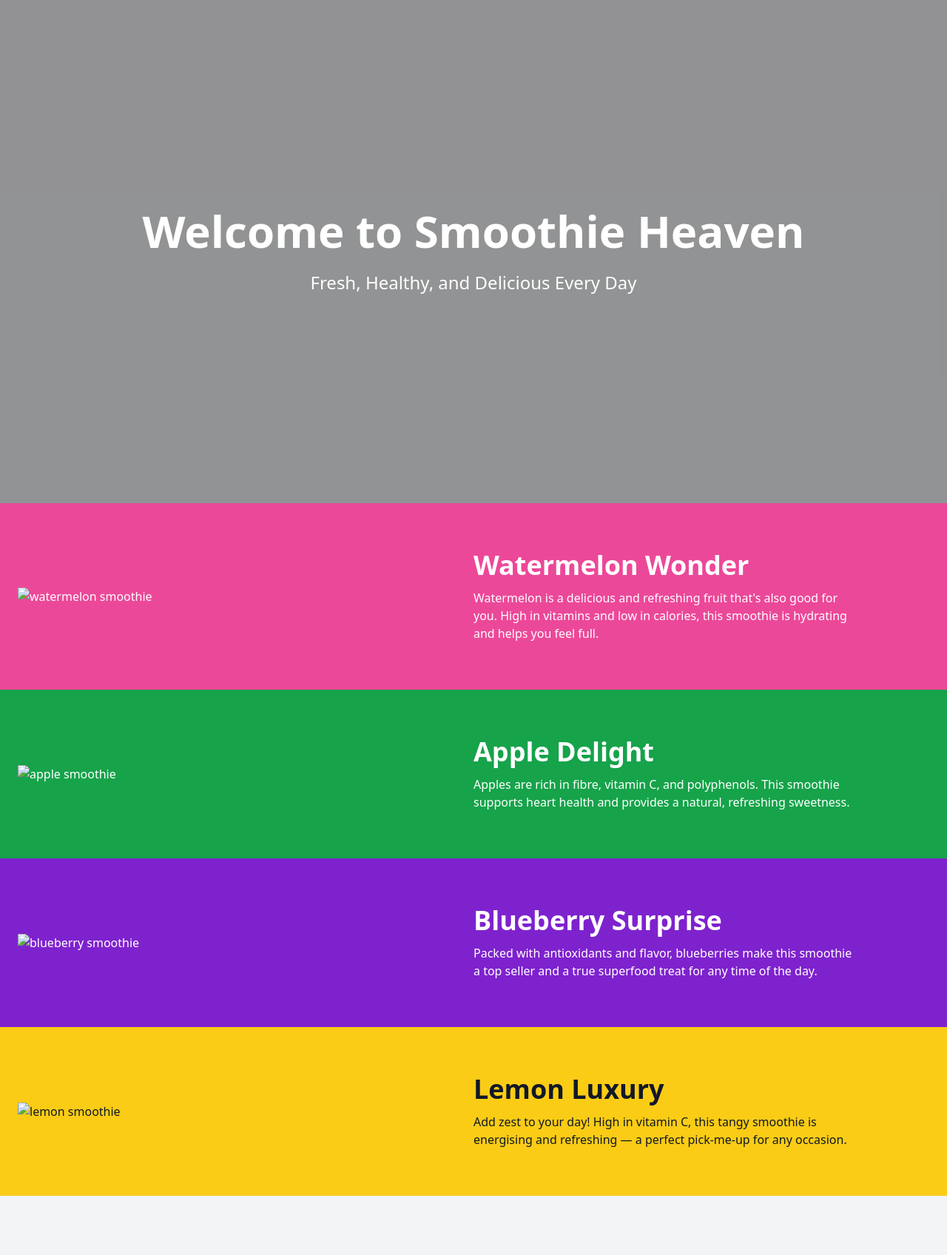
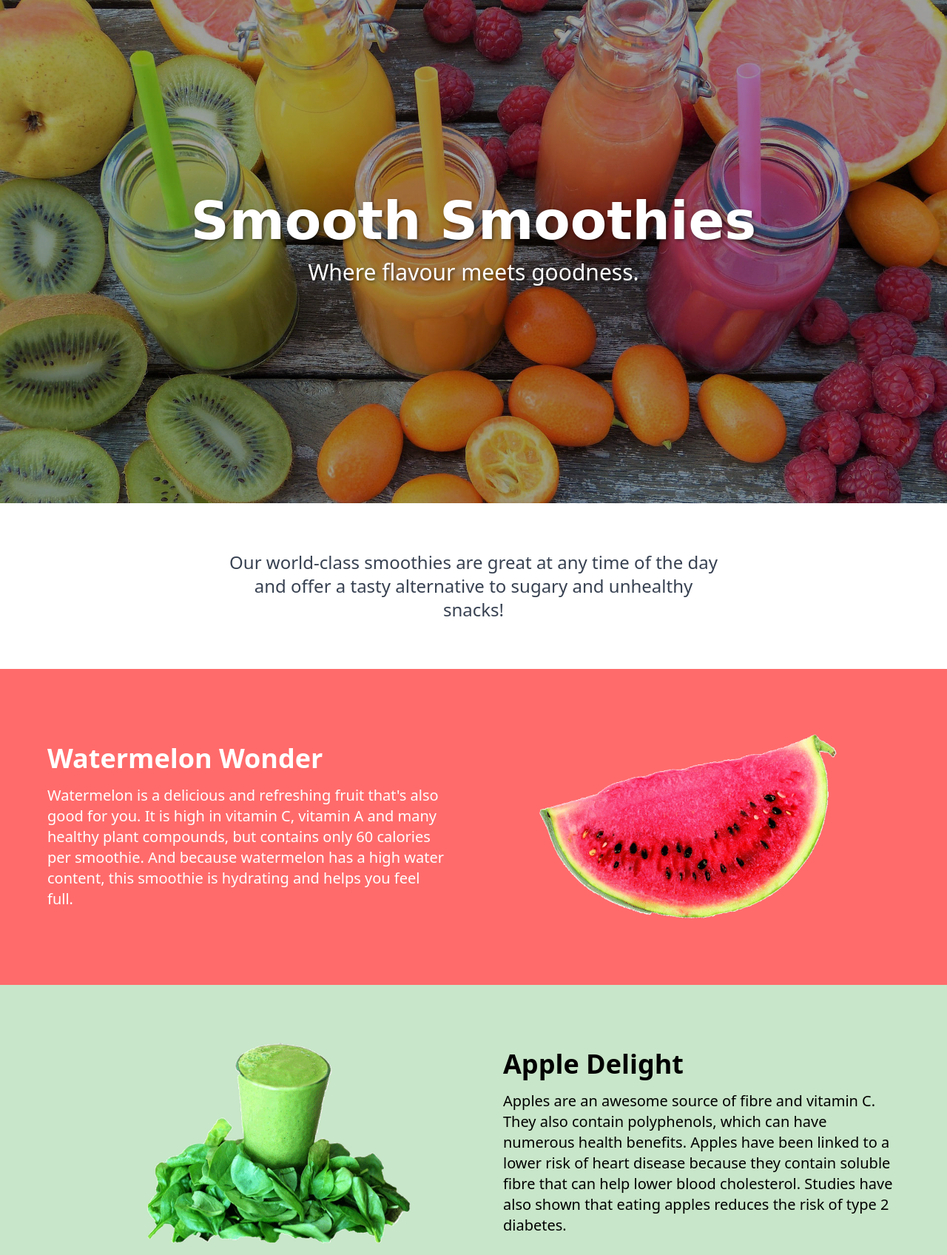
Before and after one commit to LucasMaranho21/LucasMaranho21.github.io, a plain HTML site: page portfolio/smoothies/index.html in a window 1280 px wide. Shown: the top 1696 px of the page at 74% size. Before the commit the page ends 1616 px from the top, so only its background shows below. Drawn offline with nearby package versions, Linux system fonts and the light colour scheme; a web font is replaced by a local one.

Commit message:
Add files via upload

```diff
--- /dev/null
+++ b/portfolio/smoothies/assets/css/custom.css
@@ -0,0 +1,32 @@
+
+.section-selector-1 > p { color: var(--purple-800) }
+.section-selector-2 { background-color: var(--pink-200) }
+.section-selector-2 h2 { color: var(--red-700) }
+.section-selector-3 { background-color: var(--green-200) }
+.section-selector-3 h2 { color: var(--green-700) }
+.section-selector-4 { background-color: var(--purple-800) }
+.section-selector-4 h2 { color: var(--white-000) }
+.section-selector-4 .col-text p { color: var(--white-000) }
+.section-selector-5 { background-color: var(--yellow-200) }
+.section-selector-5 h2 { color: var(--yellow-600) }
+
+/* Fonts */
+body { font-family: 'Neucha', cursive; }
+
+header h1 { font-size: var(--font-size-xxxl) }
+header h2 { font-size: var(--font-size-xxl) }
+header h1, header h2 { letter-spacing: -1px }
+
+.section-selector-1 p.bigger-desktop { font-size: var(--font-size-xl) }
+.section-selector-1 p.bigger-mobile  { font-size: var(--font-size-lg) }
+
+.cols-2-half .col-2 h2 {
+    font-size: var(--font-size-xxl);
+}
+
+.cols-2-half .col-2 p {
+    font-size: var(--font-size-md);
+}
+
+.cols-2-half .col-2 h2,
+.cols-2-half .col-2 p { letter-spacing: 1px }
--- a/portfolio/smoothies/index.html
+++ b/portfolio/smoothies/index.html
@@ -2,99 +2,202 @@
 <html lang="en">
 <head>
     <meta charset="UTF-8">
+    <meta http-equiv="X-UA-Compatible" content="IE=edge">
     <meta name="viewport" content="width=device-width, initial-scale=1.0">
-  <title>Smoothie Heaven</title>
+    <title>Smooth Smoothies</title>
+    <meta name="description" content="Dublin's finest smoothie store. Offering tasty alternatives to sugary and unhealthy snacks for busy, on-the-go, on-trend professionals.">
+
+    <!-- Preload large image -->
+    <link rel="preload" href="assets/img/smoothies-hero-image.jpg" as="image">
+
+    <!-- Tailwind CSS via CDN -->
     <script src="https://cdn.tailwindcss.com"></script>
+    <link rel="apple-touch-icon" sizes="180x180" href="assets/css/favicons/apple-touch-icon.png">
+    <link rel="icon" type="image/png" sizes="32x32" href="assets/css/favicons/favicon-32x32.png">
+    <link rel="icon" type="image/png" sizes="16x16" href="assets/css/favicons/favicon-16x16.png">
+    <link rel="manifest" href="assets/css/favicons/site.webmanifest">
+
+    <!-- Google Fonts -->
+    <link rel="preconnect" href="https://fonts.googleapis.com">
+    <link rel="preconnect" href="https://fonts.gstatic.com" crossorigin>
+    <link href="https://fonts.googleapis.com/css2?family=Neucha&display=swap" rel="stylesheet">
+
+    <style>
+        /* Custom styles to preserve original design */
+        .hero-bg {
+            background: linear-gradient(rgba(0,0,0,0.3), rgba(0,0,0,0.3)),
+                        url('assets/img/smoothies-hero-image.jpg');
+            background-size: cover;
+            background-position: center;
+        }
+
+        .text-shadow {
+            text-shadow: 2px 2px 4px rgba(0,0,0,0.5);
+        }
+
+        .hero-bg-footer {
+    background: linear-gradient(rgba(0,0,0,0.3), rgba(0,0,0,0.3)),
+                url('assets/img/smoothies-hero-image.jpg');
+    background-size: cover;
+    background-position: center;
+}
+
+        /* Animation for header text */
+        @keyframes slideUp {
+            from {
+                opacity: 0;
+                transform: translateY(30px);
+            }
+            to {
+                opacity: 1;
+                transform: translateY(0);
+            }
+        }
+
+        .reveal-slide-up-header {
+            animation: slideUp 1s ease-out;
+        }
+
+        /* Custom colors for sections */
+        .section-watermelon {
+            background-color: #ff6b6b;
+            color: white;
+        }
+
+        .section-apple {
+            background-color: #c8e6c9;
+        }
+
+        .section-blueberry {
+            background-color: #bbdefb;
+        }
+
+        .section-lemon {
+            background-color: #fff9c4;
+        }
+
+
+    </style>
+
+	<!-- Begin Inspectlet Asynchronous Code -->
+<script type="text/javascript">
+(function() {
+window.__insp = window.__insp || [];
+__insp.push(['wid', 666118281]);
+var ldinsp = function(){
+if(typeof window.__inspld != "undefined") return; window.__inspld = 1; var insp = document.createElement('script'); insp.type = 'text/javascript'; insp.async = true; insp.id = "inspsync"; insp.src = ('https:' == document.location.protocol ? 'https' : 'http') + '://cdn.inspectlet.com/inspectlet.js?wid=666118281&r=' + Math.floor(new Date().getTime()/3600000); var x = document.getElementsByTagName('script')[0]; x.parentNode.insertBefore(insp, x); };
+setTimeout(ldinsp, 0);
+})();
+</script>
+<!-- End Inspectlet Asynchronous Code -->
 </head>
-<body class="bg-gray-100">
 
-  <!-- Header Section -->
-  <header class="relative flex items-center justify-center text-center text-white bg-cover bg-center bg-no-repeat min-h-[60vh] lg:min-h-[85vh]"
-          style="background-image: url('smoothies/assets/img/smoothies-hero-image.jpg');">
+<body class="font-sans">
 
-    <div class="absolute inset-0 bg-black/40"></div>
-
-    <div class="relative z-10 px-4">
-      <h1 class="text-4xl sm:text-5xl lg:text-6xl font-bold mb-6">Welcome to Smoothie Heaven</h1>
-      <h2 class="text-lg sm:text-xl lg:text-2xl font-light">Fresh, Healthy, and Delicious Every Day</h2>
+    <!-- Header with Hero Section -->
+    <header class="hero-bg h-[85vh] flex items-center justify-center relative text-white">
+        <div class="absolute inset-0 bg-black opacity-10"></div>
+        <div class="container mx-auto px-6 text-center relative z-10 reveal-slide-up-header">
+            <h1 class="text-5xl md:text-7xl font-bold mb-4 text-shadow font-neucha">Smooth Smoothies</h1>
+            <h2 class="text-2xl md:text-3xl mb-8 text-shadow">Where flavour meets goodness.</h2>
         </div>
     </header>
 
-  <!-- Watermelon Section -->
-  <section class="bg-pink-500 text-white">
-    <div class="container px-6 py-16 mx-auto">
-      <div class="items-center lg:flex">
-        <div class="flex items-center justify-center w-full mb-6 lg:mb-0 lg:w-1/2">
-          <img class="w-full h-full lg:max-w-3xl" src="smoothies/assets/img/watermelon.png" alt="watermelon smoothie">
+    <main>
+        <!-- Introduction Section -->
+        <section class="py-16 px-6 bg-white">
+            <div class="max-w-2xl mx-auto text-center">
+                <p class="text-xl md:text-2xl text-gray-700">Our world-class smoothies are great at any time of the day and offer a tasty alternative to sugary and unhealthy snacks!</p>
             </div>
-        <div class="w-full lg:w-1/2">
-          <div class="lg:max-w-lg">
-            <h2 class="text-4xl font-semibold lg:text-4xl">Watermelon Wonder</h2>
-            <p class="mt-3">
-              Watermelon is a delicious and refreshing fruit that's also good for you. High in vitamins and low in calories, this smoothie is hydrating and helps you feel full.
-            </p>
+        </section>
+
+        <!-- Watermelon Smoothie Section -->
+        <section class="section-watermelon py-16 px-6">
+            <div class="container mx-auto max-w-6xl">
+                <div class="flex flex-col md:flex-row items-center">
+                    <div class="md:w-1/2 mb-10 md:mb-0 md:pr-10">
+                        <h2 class="text-3xl md:text-4xl font-bold mb-4">Watermelon Wonder</h2>
+                        <p class="text-lg md:text-xl">Watermelon is a delicious and refreshing fruit that's also good for you. It is high in vitamin C, vitamin A and many healthy plant compounds, but contains only 60 calories per smoothie. And because watermelon has a high water content, this smoothie is hydrating and helps you feel full.</p>
                     </div>
+                    <div class="md:w-1/2 flex justify-center">
+                        <img src="assets/img/watermelon.png" alt="Watermelon Wonder" class="max-w-xs md:max-w-md">
                     </div>
                 </div>
             </div>
         </section>
 
-  <!-- Apple Section -->
-  <section class="bg-green-600 text-white">
-    <div class="container px-6 py-16 mx-auto">
-      <div class="items-center lg:flex">
-        <div class="flex items-center justify-center w-full mb-6 lg:mb-0 lg:w-1/2">
-          <img class="w-full h-full lg:max-w-3xl" src="smoothies/assets/img/apple.png" alt="apple smoothie">
+        <!-- Apple Smoothie Section -->
+        <section class="section-apple py-16 px-6">
+            <div class="container mx-auto max-w-6xl">
+                <div class="flex flex-col md:flex-row-reverse items-center">
+                    <div class="md:w-1/2 mb-10 md:mb-0 md:pl-10">
+                        <h2 class="text-3xl md:text-4xl font-bold mb-4">Apple Delight</h2>
+                        <p class="text-lg md:text-xl">Apples are an awesome source of fibre and vitamin C. They also contain polyphenols, which can have numerous health benefits. Apples have been linked to a lower risk of heart disease because they contain soluble fibre that can help lower blood cholesterol. Studies have also shown that eating apples reduces the risk of type 2 diabetes.</p>
                     </div>
-        <div class="w-full lg:w-1/2">
-          <div class="lg:max-w-lg">
-            <h2 class="text-4xl font-semibold lg:text-4xl">Apple Delight</h2>
-            <p class="mt-3">
-              Apples are rich in fibre, vitamin C, and polyphenols. This smoothie supports heart health and provides a natural, refreshing sweetness.
-            </p>
-          </div>
+                    <div class="md:w-1/2 flex justify-center">
+                        <img src="assets/img/apple.png" alt="Apple Delight" class="max-w-xs md:max-w-md">
                     </div>
                 </div>
             </div>
         </section>
 
-  <!-- Blueberry Section -->
-  <section class="bg-purple-700 text-white">
-    <div class="container px-6 py-16 mx-auto">
-      <div class="items-center lg:flex">
-        <div class="flex items-center justify-center w-full mb-6 lg:mb-0 lg:w-1/2">
-          <img class="w-full h-full lg:max-w-3xl" src="smoothies/assets/img/blueberry.png" alt="blueberry smoothie">
+        <!-- Blueberry Smoothie Section -->
+        <section class="section-blueberry py-16 px-6">
+            <div class="container mx-auto max-w-6xl">
+                <div class="flex flex-col md:flex-row items-center">
+                    <div class="md:w-1/2 mb-10 md:mb-0 md:pr-10">
+                        <h2 class="text-3xl md:text-4xl font-bold mb-4">Blueberry Surprise</h2>
+                        <p class="text-lg md:text-xl">One of our top sellers. Blueberries are so tasty that many people consider them their favourite fruit. In fact, because they are low in calories and incredibly good for you. Blueberries are often labeled a superfood. Blueberries have the highest antioxidant capacity of all the popular fruits and vegetables.</p>
                     </div>
-        <div class="w-full lg:w-1/2">
-          <div class="lg:max-w-lg">
-            <h2 class="text-4xl font-semibold lg:text-4xl">Blueberry Surprise</h2>
-            <p class="mt-3">
-              Packed with antioxidants and flavor, blueberries make this smoothie a top seller and a true superfood treat for any time of the day.
-            </p>
-          </div>
+                    <div class="md:w-1/2 flex justify-center">
+                        <img src="assets/img/blueberry.png" alt="Blueberry Surprise" class="max-w-xs md:max-w-md">
                     </div>
                 </div>
             </div>
         </section>
 
-  <!-- Lemon Section -->
-  <section class="bg-yellow-400 text-gray-900">
-    <div class="container px-6 py-16 mx-auto">
-      <div class="items-center lg:flex">
-        <div class="flex items-center justify-center w-full mb-6 lg:mb-0 lg:w-1/2">
-          <img class="w-full h-full lg:max-w-3xl" src="smoothies/assets/img/lemon.png" alt="lemon smoothie">
+        <!-- Lemon Smoothie Section -->
+        <section class="section-lemon py-16 px-6">
+            <div class="container mx-auto max-w-6xl">
+                <div class="flex flex-col md:flex-row-reverse items-center">
+                    <div class="md:w-1/2 mb-10 md:mb-0 md:pl-10">
+                        <h2 class="text-3xl md:text-4xl font-bold mb-4">Lemon Luxury</h2>
+                        <p class="text-lg md:text-xl">Add zest to your day with our delicious Lemon Luxury smoothie. As a citrus fruit, lemons are high in vitamin C, which is a primary antioxidant that helps reduce your risk of cardiovascular disease and lowers blood pressure. Refreshing and energising - that's our Lemony Luxury smoothie!</p>
                     </div>
-        <div class="w-full lg:w-1/2">
-          <div class="lg:max-w-lg">
-            <h2 class="text-4xl font-semibold lg:text-4xl">Lemon Luxury</h2>
-            <p class="mt-3">
-              Add zest to your day! High in vitamin C, this tangy smoothie is energising and refreshing — a perfect pick-me-up for any occasion.
-            </p>
-          </div>
+                    <div class="md:w-1/2 flex justify-center">
+                        <img src="assets/img/lemon.png" alt="Lemon Luxury" class="max-w-xs md:max-w-md">
                     </div>
                 </div>
             </div>
         </section>
+    </main>
 
+    <!-- Footer -->
+    <footer class="py-8 text-white hero-bg-footer">
+    <div class="container mx-auto px-6 text-center">
+        <h3 class="text-xl font-bold mb-3">Visit Us Today!</h3>
+        <p class="text-base mb-4">Find us at our Dublin store for the freshest smoothies in town.</p>
+        <div class="flex justify-center space-x-6">
+            <a href="#" class="text-gray-300 hover:text-green-400 transition">Facebook</a>
+            <a href="#" class="text-gray-300 hover:text-green-400 transition">Instagram</a>
+            <a href="#" class="text-gray-300 hover:text-green-400 transition">Twitter</a>
+        </div>
+        <p class="mt-6 text-gray-300 text-sm">&copy; 2023 Smooth Smoothies. All rights reserved.</p>
+    </div>
+</footer>
+
+    <script>
+        // Add the Neucha font to Tailwind
+        tailwind.config = {
+            theme: {
+                extend: {
+                    fontFamily: {
+                        'neucha': ['Neucha', 'cursive'],
+                    }
+                }
+            }
+        }
+    </script>
 </body>
+
 </html>
```
Lines whose indentation alone changed are shown as unchanged.
